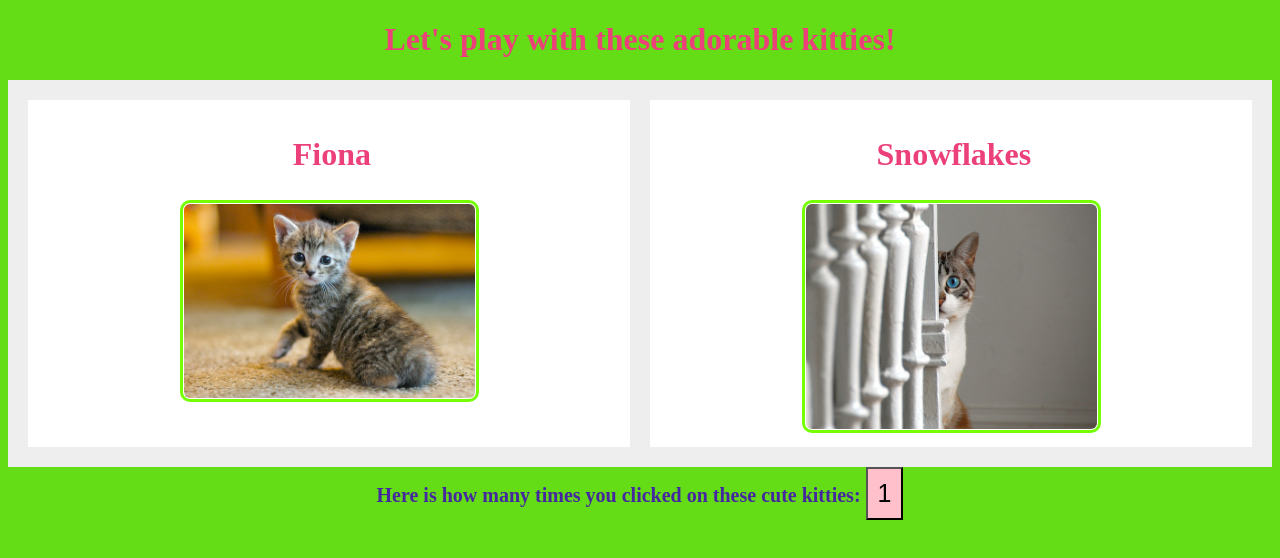
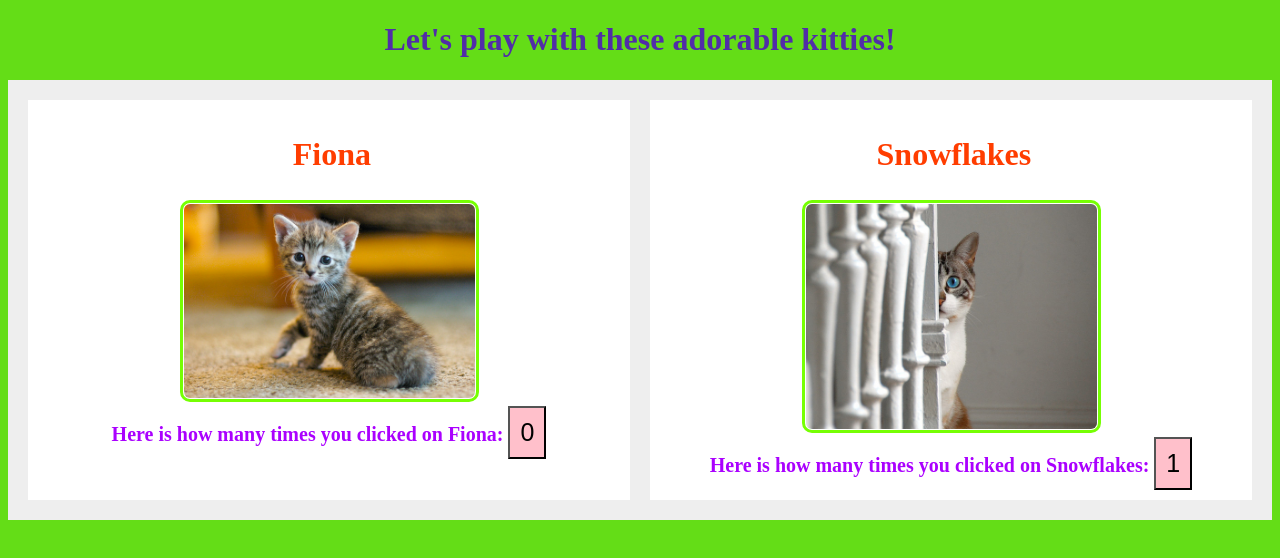
Before and after one commit to mashablair/cat-clicker, a plain HTML site: page index.html in a window 1280 px wide. Both pictures are taken after a click on the picture 951 px from the left and 316 px from the top of the page. Drawn offline with Linux system fonts and the light colour scheme.

Commit message:
2 cat clicker complete with separate clicker count for each kitty.  Also changed colors.

```diff
--- a/index.html
+++ b/index.html
@@ -16,17 +16,22 @@
     <div id="first-cat">
         <h2>Fiona</h2>
         <img class="my-elem" onclick="hello()" src="cat.jpg" alt="image of a very cute kitty">
+        <div>
+            <label for="name">Here is how many times you clicked on Fiona: </label><button id="my-button">0</button>
+        </div>
     </div>
+
 
     <div id="second-cat">
         <h2>Snowflakes</h2>
-        <img class="my-elem" onclick="hello()" src="cat-1.jpg" alt="image of a very cute kitty">
+        <img class="my-elem" onclick="hello1()" src="cat-1.jpg" alt="image of a very cute kitty">
+        <div>
+            <label for="name">Here is how many times you clicked on Snowflakes: </label><button id="my-button-1">0</button>
+        </div>
     </div>
 </div>
-<label for="street">Here is how many times you clicked on these cute kitties: </label><button id="my-button">0</button>
 
 <script>
-
 
     //JS that worked for me, from http://stackoverflow.com/questions/22402777/html-javascript-button-click-counter
     var clicks = 0;
@@ -35,6 +40,12 @@
         document.getElementById("my-button").innerHTML = clicks;
     };
     console.log("Hello, Kitty!");
+
+    var clicks1 = 0;
+    function hello1() {
+        clicks1 += 1;
+        document.getElementById("my-button-1").innerHTML = clicks1;
+    };
 </script>
 
 </body>
--- a/styles.css
+++ b/styles.css
@@ -5,10 +5,16 @@ body {
 }
 
 h1 {
-    color: #EC407A;
+    color: #512DA8;
 }
 
 #my-button {
+    background-color: pink;
+    padding: 10px;
+    font-size: 25px;
+}
+
+#my-button-1 {
     background-color: pink;
     padding: 10px;
     font-size: 25px;
@@ -22,7 +28,7 @@ img {
 
 label {
     font-size: 20px;
-    color: #4527A0;
+    color: #AA00FF;
     font-weight: bold;
 }
 
@@ -38,7 +44,8 @@ h2 {
    top: 200px;
    left: 20;
    width: 65%;
-   color: #EC407A;
+   /*color: #EC407A;*/
+   color: #FF3D00;
    font-size: 2em;
    padding-left: 18%;
 }
```
Also changed, not shown: practice-pad.html (+27 -9 lines).
